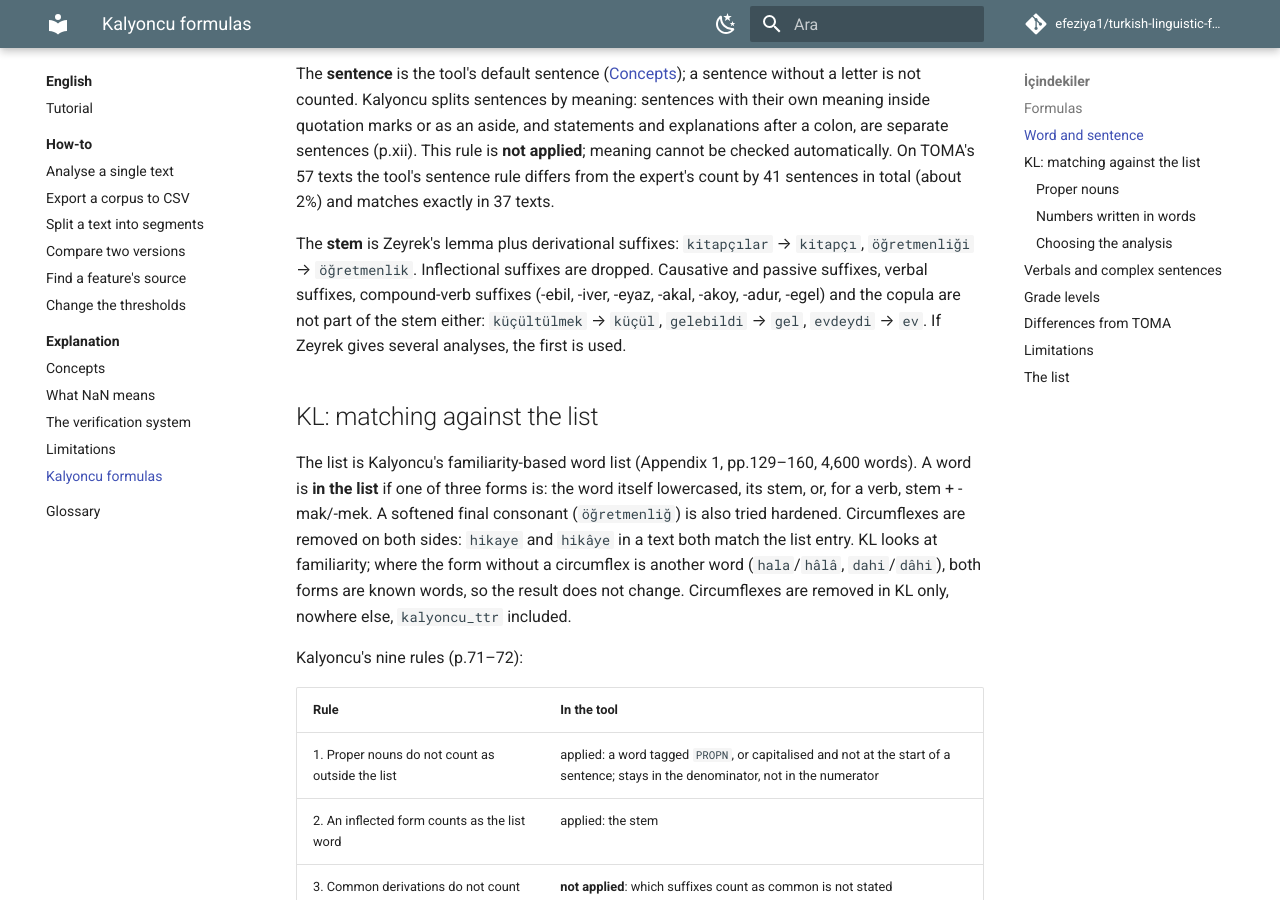
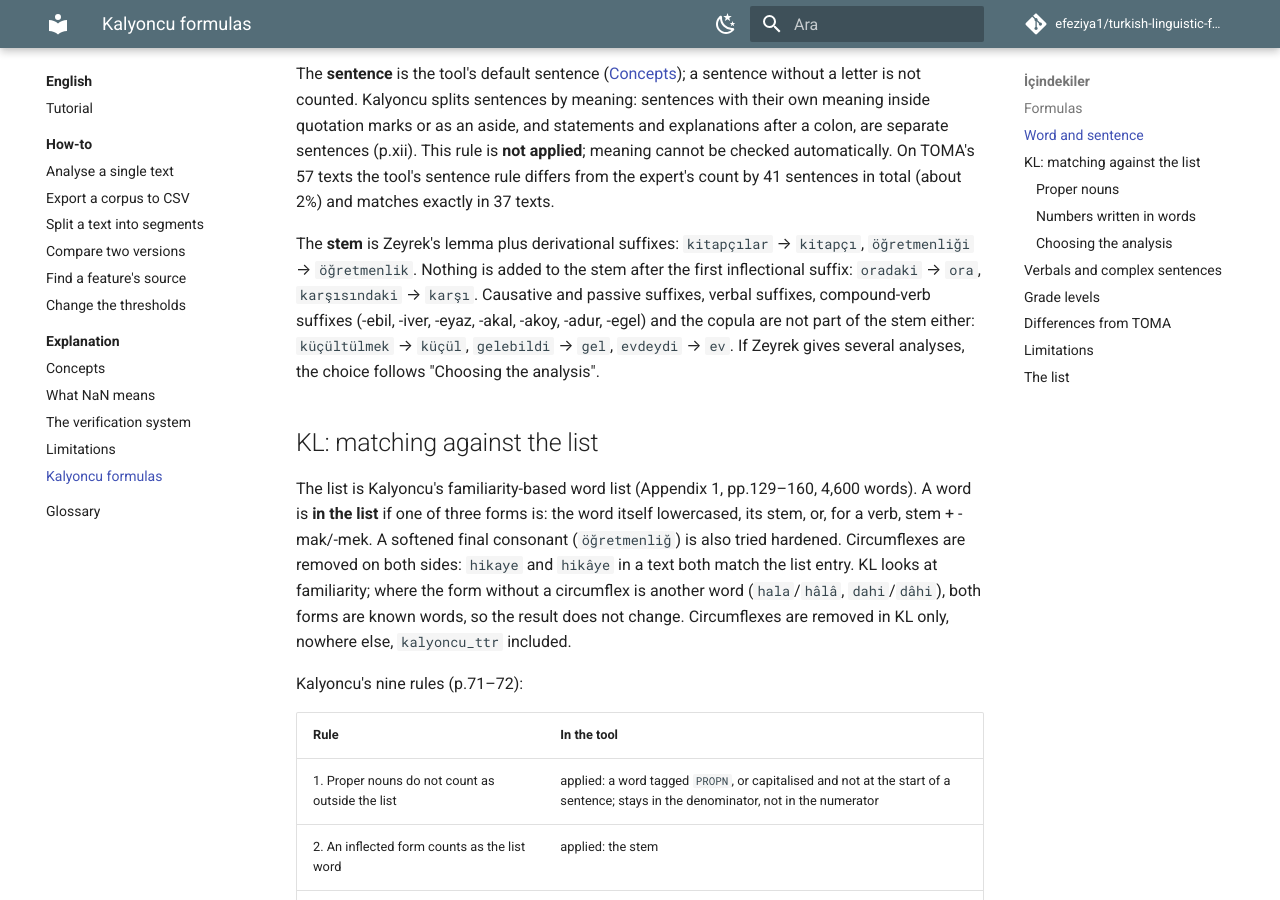
Before and after one commit to efeziya1/turkish-linguistic-features, an MkDocs documentation site: the page built from docs/en/explanation/kalyoncu.md, in a window 1280 px wide and 900 px high, scrolled down 1453 px. Built offline with MkDocs 1.6.1 and Material for MkDocs 9.7.7, drawn with Linux system fonts in a browser that asks for light colours; comment, search, counter and statistics services are not loaded.

Commit message:
fix: Kalyoncu stem stops at the first inflectional suffix (0.3.0)
Derivational morphemes after an inflection (Rel -ki) no longer join the
stem: oradaki -> ora, karsisindaki -> karsi (was oraki, karsiki). Applies
in the kalyoncu_* keys only. Docs, CHANGELOG and test updated.

Co-Authored-By: Claude Sonnet 5.5 <noreply@anthropic.com>

```diff
--- a/docs/en/explanation/kalyoncu.md
+++ b/docs/en/explanation/kalyoncu.md
@@ -48,10 +48,11 @@ automatically. On TOMA's 57 texts the tool's sentence rule differs from the expe
 sentences in total (about 2%) and matches exactly in 37 texts.
 
 The **stem** is Zeyrek's lemma plus derivational suffixes: `kitapçılar` → `kitapçı`,
-`öğretmenliği` → `öğretmenlik`. Inflectional suffixes are dropped. Causative and passive
+`öğretmenliği` → `öğretmenlik`. Nothing is added to the stem after the first inflectional
+suffix: `oradaki` → `ora`, `karşısındaki` → `karşı`. Causative and passive
 suffixes, verbal suffixes, compound-verb suffixes (-ebil, -iver, -eyaz, -akal, -akoy, -adur,
 -egel) and the copula are not part of the stem either: `küçültülmek` → `küçül`, `gelebildi` →
-`gel`, `evdeydi` → `ev`. If Zeyrek gives several analyses, the first is used.
+`gel`, `evdeydi` → `ev`. If Zeyrek gives several analyses, the choice follows "Choosing the analysis".
 
 ## KL: matching against the list
 
```
Also changed, not shown: CHANGELOG.md (+2 -1 lines), docs/tr/aciklama/kalyoncu.md (+3 -2 lines), 2 other files.
